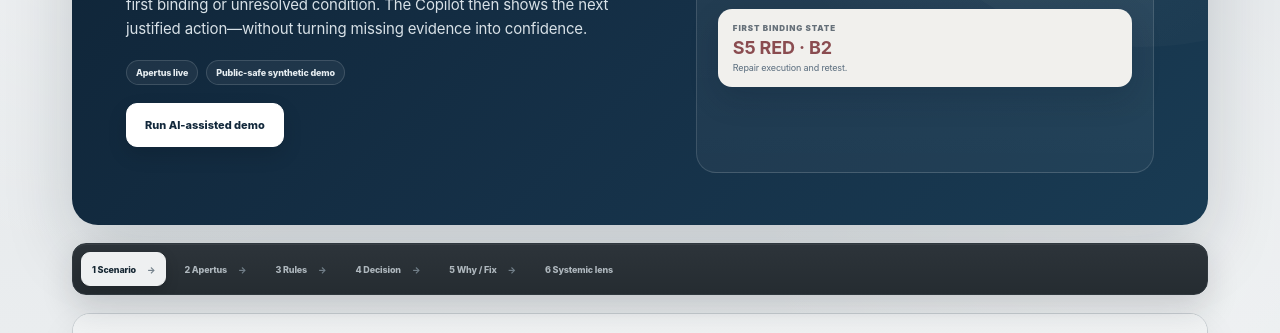
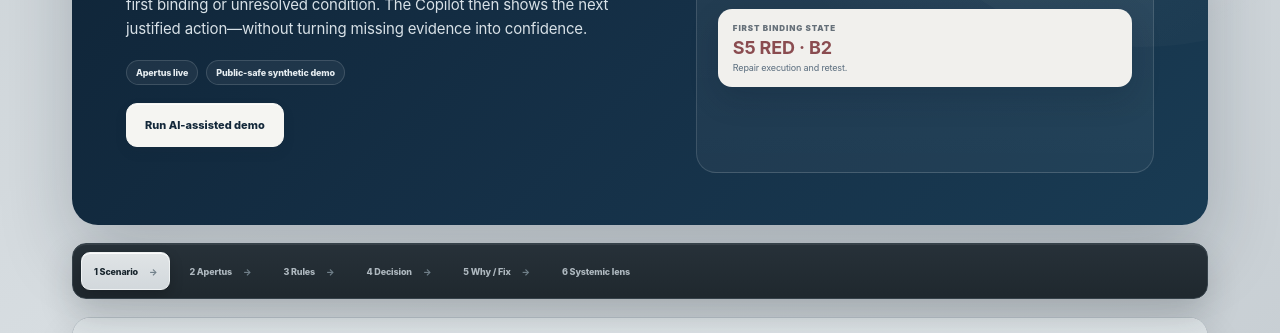
Before and after one commit to rostys-fintech/systemic-resilience-copilot, a website: page app-v10.html in a window 1280 px wide. Shown: the part 393-726 px from the top of the page. Drawn offline with Linux system fonts and the light colour scheme; no server answers.

Commit message:
Load final luxury fintech surface layer

```diff
--- a/app-v10.html
+++ b/app-v10.html
@@ -7,6 +7,7 @@
 <link rel="stylesheet" href="/app-v10.css">
 <link rel="stylesheet" href="/submission-polish.css">
 <link rel="stylesheet" href="/color-refinement.css">
+<link rel="stylesheet" href="/luxury-fintech.css">
 </head>
 <body>
 <header class="top">
```
